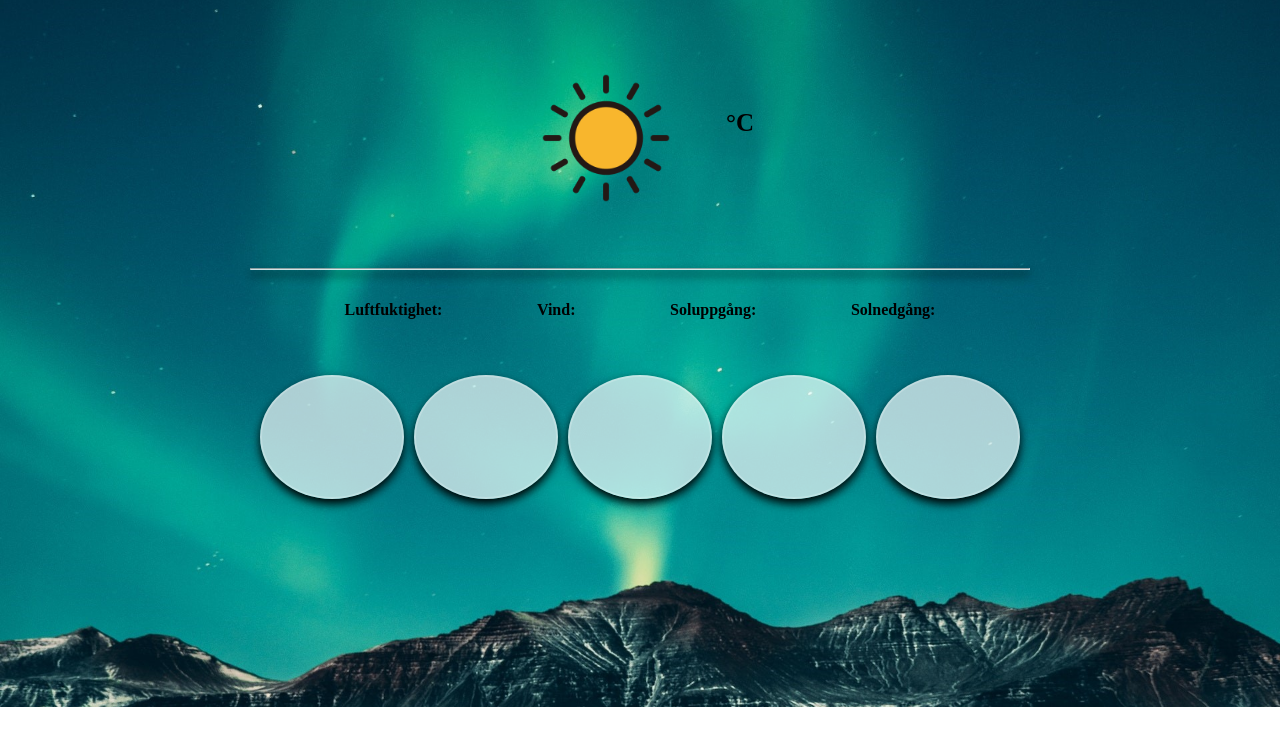
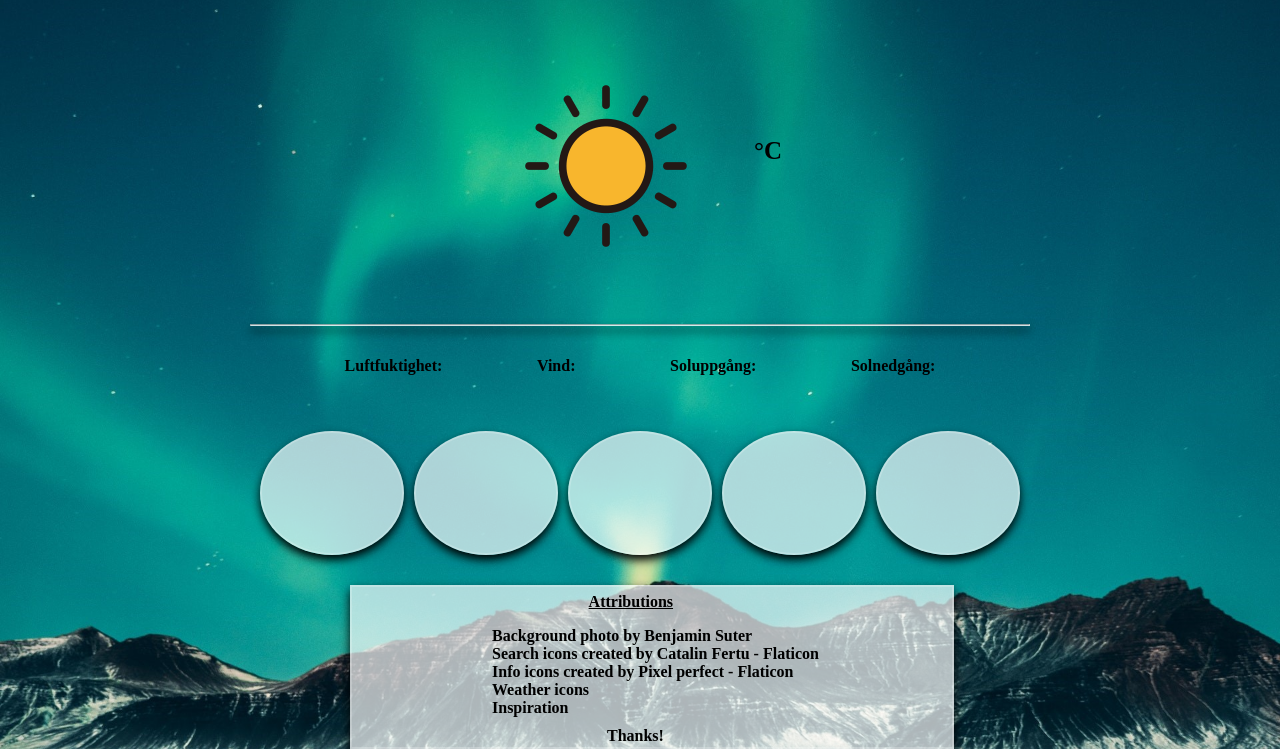
Before and after one commit to JNordstroom/weatherApp, a plain HTML site: page index.html in a window 1280 px wide. Both pictures are taken after a click on the button 443 px from the left and 60 px from the top of the page. Shown: the part 93-842 px from the top of the page. Before the commit the page ends 800 px from the top, so only its background shows below. Drawn offline with Linux system fonts and the light colour scheme.

Commit message:
Finished with the full app

```diff
--- a/FiveDayForcast.css
+++ b/FiveDayForcast.css
@@ -60,7 +60,7 @@
 .boxDay{
     display: flex;
     justify-content: center;
-    margin-top: 15px;
+    margin-top: 20px;
 }
 .boxTemp{
     display: flex;
--- /dev/null
+++ b/attributionBox.css
@@ -0,0 +1,30 @@
+.attributionBox{
+    height: 160px;
+    width: 600px;
+    margin-left: 100px;
+    margin-top: 30px;
+    border: 2px solid;
+    background: #ffffffad;
+    border-color: #ffffff38;
+    box-shadow: 0 5px 10px rgba(0, 0, 0, 1);
+    display: none;
+}
+ul{
+    margin-left: 100px;
+    margin-top: -10px;
+}
+li{
+    list-style-type: none;
+}
+a {
+    text-decoration: none;
+    color: black;
+}
+.attributionHeadline{
+    text-decoration: underline;
+    margin-left: 21%;
+}
+.thanksMessage {
+    margin-top: 10px;
+    margin-left: 25%;
+}
--- a/index.html
+++ b/index.html
@@ -5,19 +5,22 @@
     <title>Weather Application</title>
     <link rel="stylesheet" href="./dailyWeatherForcast.css">
     <link rel="stylesheet" href="./fiveDayForcast.css">
+    <link rel="stylesheet" href="./attributionBox.css">
     <script src="./weatherForcast.js" defer></script>
 
 
 </head>
 <body>
+
     <div>
+
         <div class="searchField">
             <input id="inputID" type="text" class="searchBar" placeholder="Skriv in en stad">
             <button id="buttonID" class="searchBtn" type="button" >
                 <img class="searchBtn-image" src="./images/search.png" alt="search">
             </button>
 
-            <button class="attributionBtn" id="attributionBtnID" type="button">
+            <button class="attributionBtn" id="attributionBtnID" type="button" onclick="toggleAttibutionBox()">
                 <img src="./images/info.png" alt="Attribution info">
             </button>
         </div>
@@ -28,7 +31,7 @@
         </div>
 
         <div class="weatherBody">
-            <img id="iconID" class="sunImage" src="./images/clear.png" >
+            <img id="iconID" class="image" src="./images/clear.png" >
 
             <div class="boxColumnsWeatherBody">
                 <div class="tempAndDegrees">
@@ -39,6 +42,7 @@
                 <div id="weatherInfoID" class="weatherInfo"></div>
 
             </div>
+
         </div>
 
         <div><hr class="lineBreak"></div>
@@ -94,6 +98,22 @@
             </div>
 
         </div>
+        <div class="attributionBox">
+            <div>
+                <ul>
+                    <p class="attributionHeadline">Attributions</p>
+                    <li><a href="https://www.pexels.com/photo/blue-and-green-sky-and-mountain-3617500/" title="Background picture"> Background photo by Benjamin Suter</a></li>
+                    <li><a href="https://www.flaticon.com/free-icons/search" title="search icons">Search icons created by Catalin Fertu - Flaticon</a></li>
+                    <li><a href="https://www.flaticon.com/free-icons/info" title="info icons">Info icons created by Pixel perfect - Flaticon</a></li>
+                    <li><a href="https://www.freepik.com/">Weather icons</a></li>
+                    <li><a href="https://www.youtube.com/watch?v=MIYQR-Ybrn4">Inspiration</a></li>
+                    <p class="thanksMessage">Thanks!</p>
+                </ul>
+
+            </div>
+
+        </div>
+
     </div>
 
 
--- a/weatherForcast.js
+++ b/weatherForcast.js
@@ -217,9 +217,20 @@ function fetchFiveDayWeatherData(lat, long, city){
     });
 }
 
-//Attribution fönster
+//Attribution popoup
 
 
+function toggleAttibutionBox(){
+    var attributionBox = document.querySelector('.attributionBox');
+
+    if( attributionBox.style.display === "block"){
+        attributionBox.style.display ="none";
+
+    }
+    else{
+        attributionBox.style.display = "block";
+    }
+}
 
 window.addEventListener('load', () => {
   errorMessageElement = document.getElementById('errorMessageID');
```
